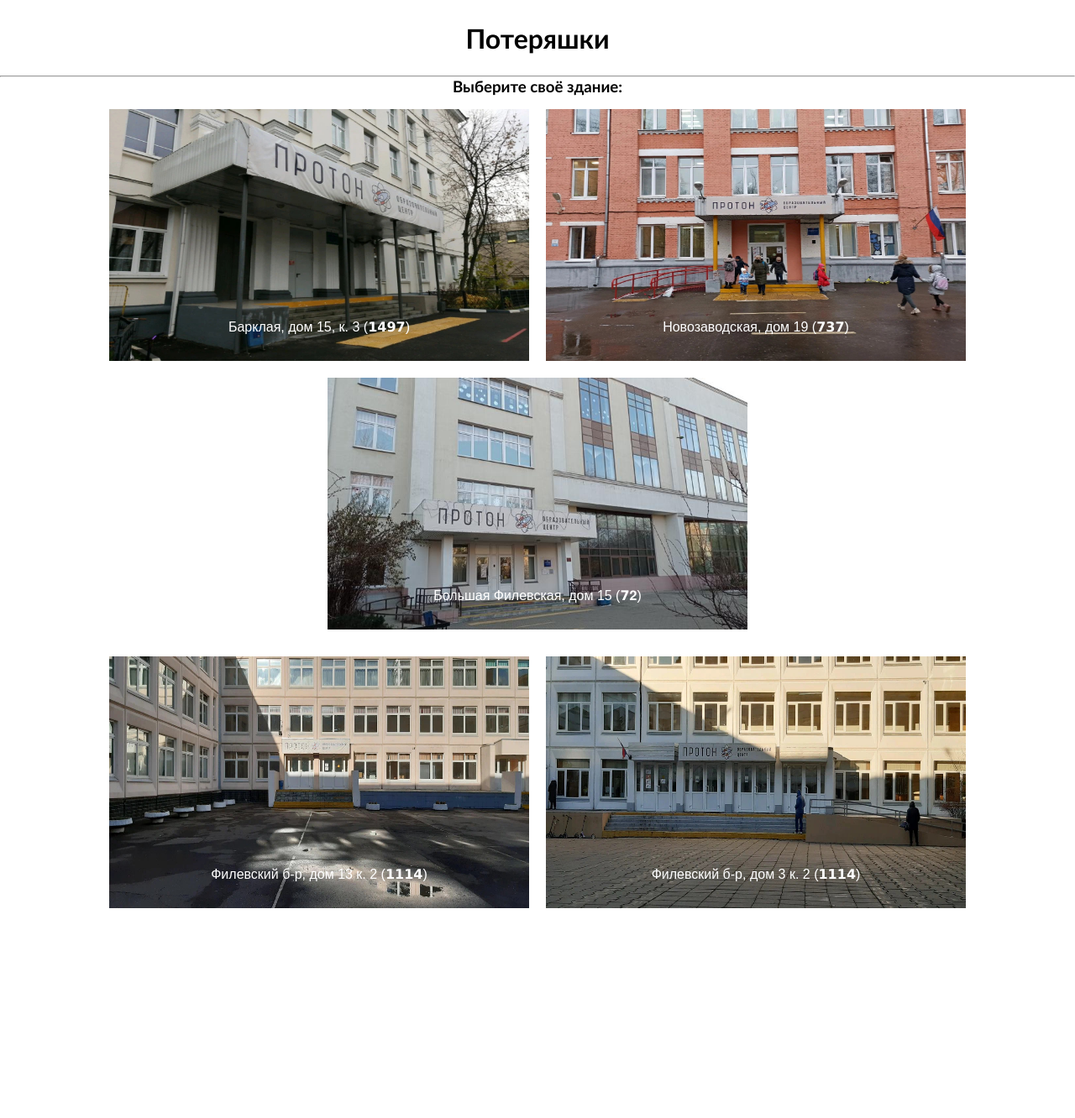
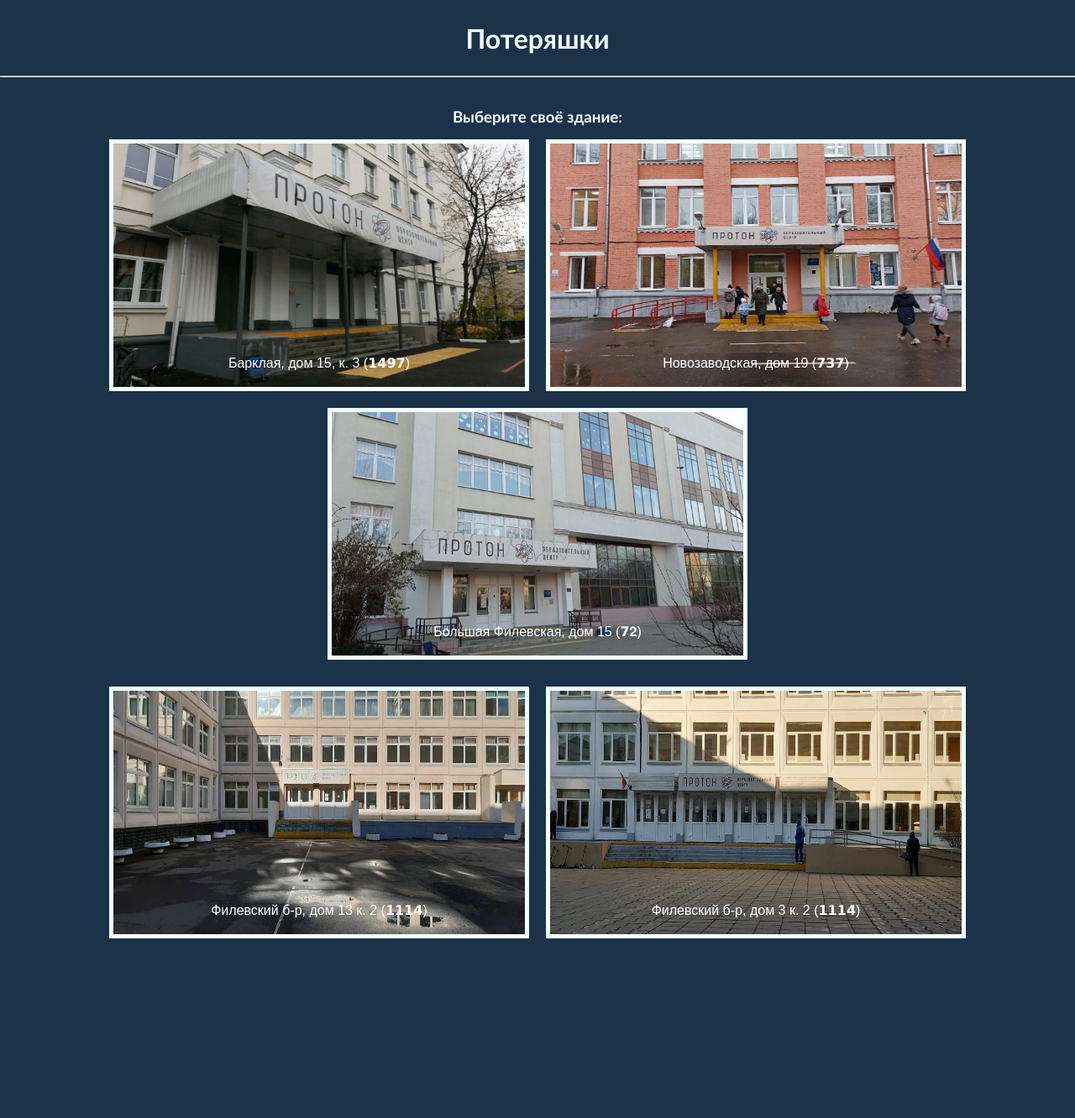
Before and after one commit to ArtSharaev/schoolLostThings, a Flask app: page / in a window 1280 px wide. Shown: the whole page at 84% size. After the commit the page ends 1118 px from the top, so only its background shows below. Run offline with Flask 2, Linux system fonts and the light colour scheme.

Commit message:
frontend upd

```diff
--- a/flask_app/static/style.css
+++ b/flask_app/static/style.css
@@ -1,24 +1,29 @@
-*{
+* {
     margin: 0;
     padding: 0;
     box-sizing: border-box;
 }
-body{
+
+body {
+    background-color: #1c3249;
     position: relative;
     font-family: 'Montserrat', sans-serif;
 }
-section.gallery{
+
+section.gallery {
     position: relative;
     padding: 45px 0;
 }
-h2.title{
+
+h2.title {
     font-size: 44px;
     font-weight: bold;
     text-align: center;
     padding-bottom: 45px;
     position: relative;
 }
-h2.title:after{
+
+h2.title:after {
     content: "";
     position: absolute;
     width: 100px;
@@ -28,7 +33,8 @@ h2.title:after{
     left: 50%;
     transform: translateX(-50%);
 }
-.gallery-list{
+
+.gallery-list {
     position: relative;
     display: flex;
     flex-wrap: wrap;
@@ -36,19 +42,21 @@ h2.title:after{
     font-size: 0;
     margin-top: 30px;
 }
-.gallery-item{
+
+.gallery-item {
     display: block;
     flex: 25%;
     overflow: hidden;
     position: relative;
 }
-.gallery-item-hover{
+
+.gallery-item-hover {
     position: absolute;
     top: 0;
     left: 0;
     width: 100%;
     height: 100%;
-  background-color: rgba(0,0,0,.7);
+    background-color: rgba(0, 0, 0, .7);
     color: #ffffff;
     display: flex;
     justify-content: center;
@@ -58,30 +66,36 @@ h2.title:after{
     transition: opacity .5s ease;
     z-index: 2;
 }
-.gallery-item:hover .gallery-item-hover{
+
+.gallery-item:hover .gallery-item-hover {
     opacity: 1;
 }
-.gallery-item:hover img{
+
+.gallery-item:hover img {
     transform: scale(1.3) rotate(5deg);
 }
-.gallery-item img{
-  padding: 1rem!important;
+
+.gallery-item img {
+    padding: 1rem !important;
     max-width: 100%;
     height: auto;
     transition: all .5s ease;
 }
-@media (max-width: 991px){
-  .gallery-item{
+
+@media (max-width: 991px) {
+    .gallery-item {
         flex: 33.3%;
     }
 }
-@media (max-width: 768px){
-  .gallery-item{
+
+@media (max-width: 768px) {
+    .gallery-item {
         flex: 50%;
     }
 }
-@media (max-width: 530px){
-  .gallery-item{
+
+@media (max-width: 530px) {
+    .gallery-item {
         flex: 100%;
     }
 }
@@ -89,19 +103,24 @@ h2.title:after{
 h1, h3, h4 {
     font-family: "Calibri";
     text-align: center;
+    color: azure;
 }
+
 h1 {
     padding-top: 2%;
     padding-bottom: 2%;
     font-size: 72;
 }
+
 h3 {
     font-size: 48;
 }
+
 a:-webkit-any-link {
     cursor: pointer;
     text-decoration: none;
 }
+
 .btn {
     position: relative;
     display: inline-block;
@@ -119,20 +138,23 @@ a:-webkit-any-link {
     line-height: 1.5;
     border-radius: 0.25rem;
 }
+
 .btn-primary {
     color: #fff;
     background-color: #0275d8;
     border-color: #0275d8;
 }
+
 .container {
-    padding: 1rem!important;
+    padding: 1rem !important;
     justify-content: center;
     display: flex;
     align-items: stretch;
-    flex-direction:row;
+    flex-direction: row;
     gap: 20px;
     flex-wrap: wrap;
 }
+
 .center {
     display: block;
     margin-left: auto;
@@ -140,10 +162,12 @@ a:-webkit-any-link {
     width: 50%;
     height: 50%;
 }
-.line{
+
+.line {
     /* flex-direction: row; */
 }
-.container-button{
+
+.container-button {
     width: 500px;
     height: 300px;
     border: none;
@@ -155,35 +179,40 @@ a:-webkit-any-link {
 
 }
 
-.container-button>span {
+.container-button > span {
     /* vertical-align: middle; */
+    border-color: azure;
+    border-style: solid;
+    border-width: 5px;
+    bottom: 0px;
     width: 500px;
     height: 300px;
     display: block;
-    margin-top: 50%;
+    margin-top: 0%;
     color: white;
 }
 
-.container-button_1{
-    background-image: url('{{../../photos_schools/B15/1.jpg');
+.container-button_1 {
+    background-image: url('{{../../photos_schools/B15-3.jpg');
 
 }
 
-.container-button_2{
-    background-image: url('{{../../photos_schools/BF15/1.jpg');
-
-}
-.container-button_3{
-    background-image: url('{{../../photos_schools/N19/1.jpg');
+.container-button_2 {
+    background-image: url('{{../../photos_schools/BF15.jpg');
 
 }
 
-.container-button_4{
-    background-image: url('{{../../photos_schools/FB13/1.jpg');
+.container-button_3 {
+    background-image: url('{{../../photos_schools/N19.jpg');
 
 }
 
-.container-button_5{
-    background-image: url('{{../../photos_schools/FB3/1.jpg');
+.container-button_4 {
+    background-image: url('{{../../photos_schools/FB13-2.jpg');
 
 }
+
+.container-button_5 {
+    background-image: url('{{../../photos_schools/FB3-2.jpg');
+
+}
--- a/flask_app/templates/index.html
+++ b/flask_app/templates/index.html
@@ -8,6 +8,7 @@
 <body>
 <h1>Потеряшки</h1>
 <hr>
+<br></br>
 <h3>Выберите своё здание:</h3>
 <div class="container">
     <!-- <a class="btn btn-primary" href="/B15-3" role="button">Барклая, дом 15,
@@ -34,22 +35,22 @@
         (𝟭𝟭𝟭𝟰)</a>
     <p></p> -->
     <!-- <div class = "line"> -->
-        <a class="container-button container-button_1"  href="/B15-3">
-            <span>Барклая, дом 15, к. 3 (𝟭𝟰𝟵𝟳)</span>
+    <a class="container-button container-button_1" href="/B15-3">
+        <span><br></br><br></br><br></br><br></br><br></br><br></br><br></br>Барклая, дом 15, к. 3 (𝟭𝟰𝟵𝟳)</span>
     </a>
     <a class="container-button container-button_3" href="/N19">
-            <span>Новозаводская, дом 19 (𝟳𝟯𝟳)</span>
+        <span><br></br><br></br><br></br><br></br><br></br><br></br><br></br>Новозаводская, дом 19 (𝟳𝟯𝟳)</span>
     </a>
     <a class="container-button container-button_2" href="/BF15">
-            <span>Большая Филевская, дом 15 (𝟳𝟐)</span>
+        <span><br></br><br></br><br></br><br></br><br></br><br></br><br></br>Большая Филевская, дом 15 (𝟳𝟐)</span>
     </a>
 </div>
 <div class="container">
     <a class="container-button container-button_4" href="/FB13-2">
-            <span>Филевский б-р, дом 13 к. 2 (𝟭𝟭𝟭𝟰)</span>
+        <span><br></br><br></br><br></br><br></br><br></br><br></br><br></br>Филевский б-р, дом 13 к. 2 (𝟭𝟭𝟭𝟰)</span>
     </a>
     <a class="container-button container-button_5" href="/FB3-2">
-            <span>Филевский б-р, дом 3 к. 2 (𝟭𝟭𝟭𝟰)</span>
+        <span><br></br><br></br><br></br><br></br><br></br><br></br><br></br>Филевский б-р, дом 3 к. 2 (𝟭𝟭𝟭𝟰)</span>
     </a>
     <!-- </div> -->
 
--- a/website_main.py
+++ b/website_main.py
@@ -8,4 +8,4 @@ logging.basicConfig(format=u'%(filename)+13s [ LINE:%(lineno)-4s]'
                     filemode='w')
 
 if __name__ == '__main__':
-    app.run(host='0.0.0.0', port=8080)
+    app.run(host='0.0.0.0', port=8080, debug=True)
```
Also changed, not shown: flask_app/static/photos_schools/B15-3.jpg (renamed from flask_app/static/photos_schools/B15/1.jpg), flask_app/static/photos_schools/BF15.jpg (renamed from flask_app/static/photos_schools/BF15/1.jpg), flask_app/static/photos_schools/FB13-2.jpg (renamed from flask_app/static/photos_schools/FB13/1.jpg), flask_app/static/photos_schools/FB3-2.jpg (renamed from flask_app/static/photos_schools/FB3/1.jpg), flask_app/static/photos_schools/N19.jpg (renamed from flask_app/static/photos_schools/N19/1.jpg). Lines whose indentation alone changed are shown as unchanged.
